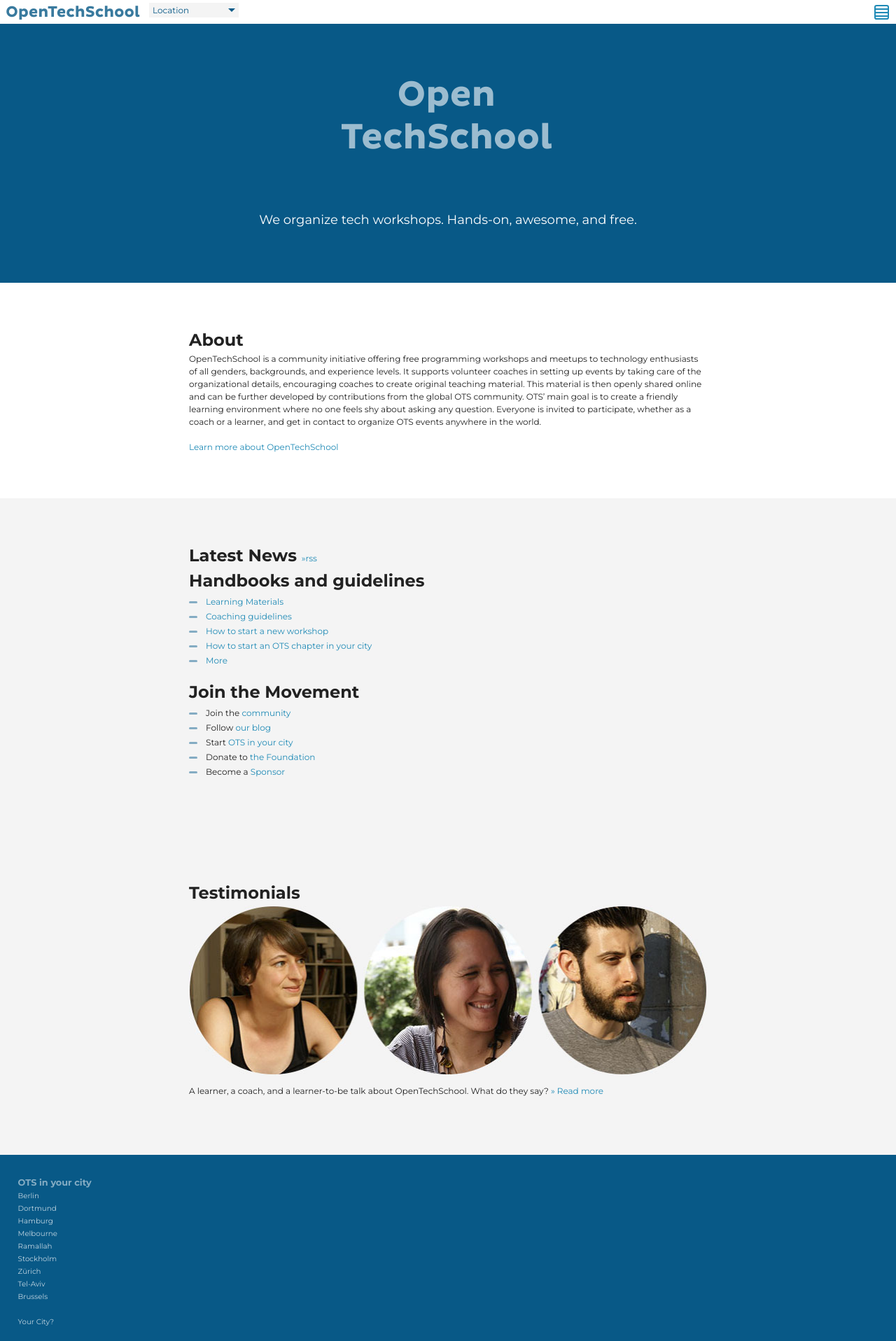
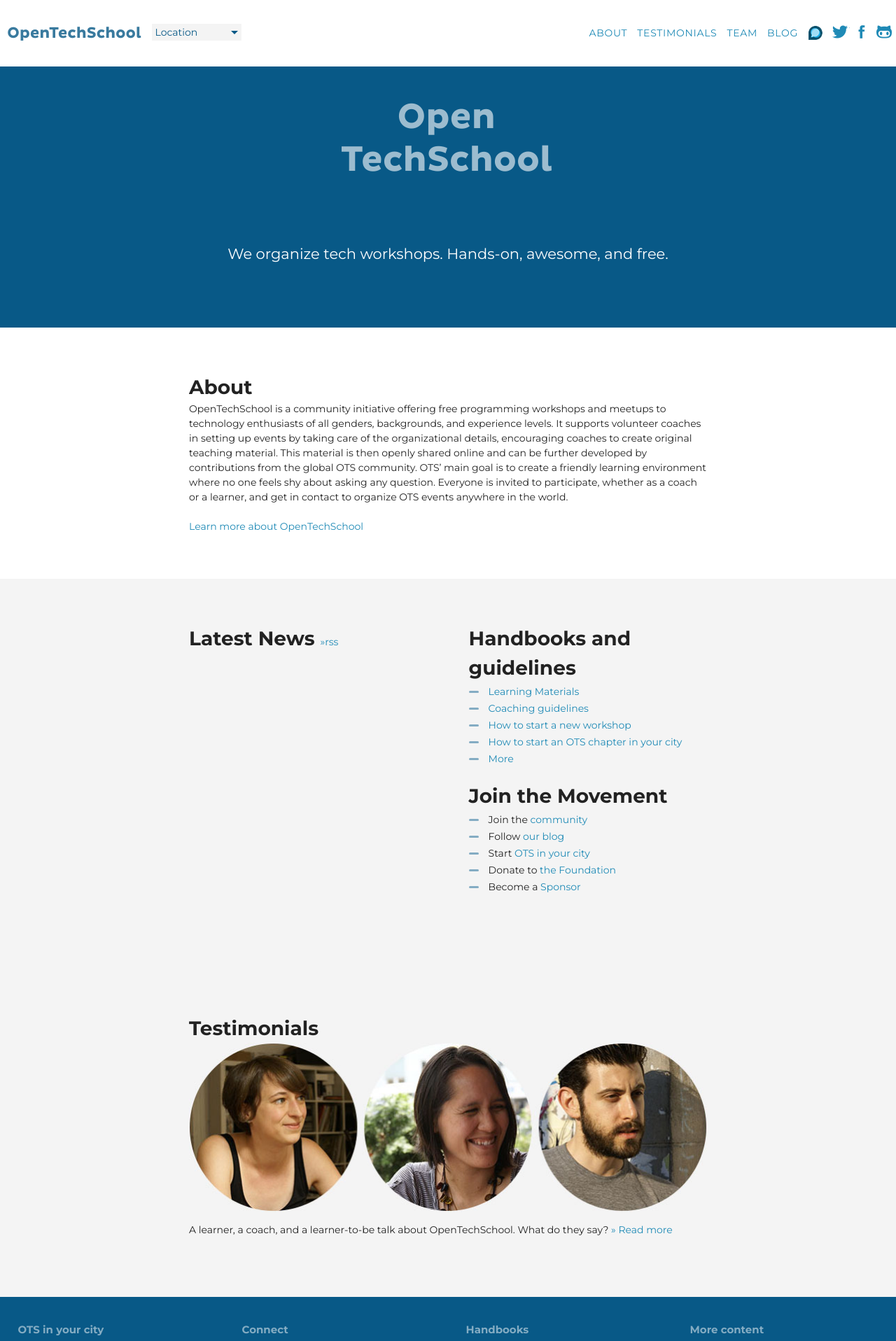
Before and after one commit to OpenTechSchool/www.opentechschool.org, a Jekyll site: the page built from index.html, in a window 1280 px wide. Shown: the top 1916 px of the page at 70% size. Built offline with Jekyll 4.4.1, drawn with Linux system fonts in a browser that asks for light colours; nearby versions of some CDN libraries.

Commit message:
commit newly compiled css

```diff
--- a/stylesheets/screen.css
+++ b/stylesheets/screen.css
@@ -1,4 +1,3 @@
-
 /* Welcome to Compass. In this file you should write your main styles. (or centralize your imports) Import this file using the following HTML or equivalent: <link href="/stylesheets/screen.css" media="screen, projection" rel="stylesheet" type="text/css" /> */
 html, body, div, span, applet, object, iframe, h1, h2, h3, h4, h5, h6, p, blockquote, pre, a, abbr, acronym, address, big, cite, code, del, dfn, em, img, ins, kbd, q, s, samp, small, strike, strong, sub, sup, tt, var, b, u, i, center, dl, dt, dd, ol, ul, li, fieldset, form, label, legend, table, caption, tbody, tfoot, thead, tr, th, td, article, aside, canvas, details, embed, figure, figcaption, footer, header, hgroup, menu, nav, output, ruby, section, summary, time, mark, audio, video { margin: 0; padding: 0; border: 0; font: inherit; font-size: 100%; vertical-align: baseline; }
 
@@ -239,7 +238,6 @@
 .dropdown.open .dropdown_menu li:first-child a { border: none; }
 
 /* Styles specific for city template */
-<<<<<<< HEAD
 .member_count { display: block; font-size: .666em; }
 
 .tagline { font-size: 35px; line-height: 1.2; margin-bottom: 1em; text-shadow: 0 1px 1px rgba(255, 255, 255, 0.8); }
@@ -268,13 +266,15 @@
 .nav_external { padding-top: .25em; }
 .nav_external li { margin: 0 .25em; border-top: none; }
 .nav_external a { border: 0; }
-.nav_external .ots_nav_icon { width: 28px; height: 28px; padding: 0; text-indent: 100%; white-space: nowrap; overflow: hidden; background: transparent url("../images/ots_icons.png") no-repeat 50% 0; }
-.nav_external .github { background-position: 50% 0; }
-.nav_external .twitter { background-position: 50% -28px; }
-.nav_external .facebook { background-position: 50% -56px; }
-.nav_external .github:hover, .nav_external .github:focus { background-position: 50% -84px; }
-.nav_external .twitter:hover, .nav_external .twitter:focus { background-position: 50% -112px; }
-.nav_external .facebook:hover, .nav_external .facebook:focus { background-position: 50% -140px; }
+.nav_external .ots_nav_icon { width: 28px; height: 28px; padding: 0; text-indent: 100%; white-space: nowrap; overflow: hidden; background: transparent url("../images/ots_icons.png") no-repeat 0 0; }
+.nav_external .github { background-position: 0 0; }
+.nav_external .twitter { background-position: 0 -28px; }
+.nav_external .facebook { background-position: 0 -56px; }
+.nav_external .github:hover, .nav_external .github:focus { background-position: 0 -84px; }
+.nav_external .twitter:hover, .nav_external .twitter:focus { background-position: 0 -112px; }
+.nav_external .facebook:hover, .nav_external .facebook:focus { background-position: 0 -140px; }
+.nav_external .discourse { background-position: -28px 0; }
+.nav_external .discourse:hover, .nav_external .discourse:focus { background-position: -28px -83px; }
 
 .btn_navbar { float: right; margin: 0.5em 0.75em; padding: 0; border: 2px solid #1f8ab6; border-radius: .25em; background: transparent; cursor: pointer; }
 
@@ -285,7 +285,7 @@
 .collapse { display: none; }
 .collapse.in { display: block; }
 .collapse.in > li { text-align: center; }
-.collapse.in .nav_external { width: 128px; margin: .25em auto; }
+.collapse.in .nav_external { width: 150px; margin: .25em auto; }
 .collapse.in .nav_external li { float: left; }
 
 .carousel { position: relative; margin-bottom: 20px; }
@@ -318,336 +318,34 @@
 .quote { margin-bottom: .8751em; line-height: 1.2; }
 
 .author { font-size: .8751em; }
-=======
-/* line 9, ../sass/imports/_city.scss */
-.member_count {
-  display: block;
-  font-size: .666em;
-}
 
-/* line 14, ../sass/imports/_city.scss */
-.tagline {
-  font-size: 35px;
-  line-height: 1.2;
-  margin-bottom: 1em;
-  text-shadow: 0 1px 1px rgba(255, 255, 255, 0.8);
-}
-
-/* line 21, ../sass/imports/_city.scss */
-.site_header_img {
-  color: #085987;
-  background-size: 768px;
-  background-repeat: no-repeat;
-}
-
-/* line 27, ../sass/imports/_city.scss */
-.site_header_berlin {
-  background-image: url(/images/bg_berlin.jpg);
-  background-position: 50% 55%;
-}
-
-/* line 32, ../sass/imports/_city.scss */
-.site_header_stockholm {
-  background-image: url(/images/bg_stockholm.jpg);
-  background-position: 50% 50%;
-}
-
-/* line 37, ../sass/imports/_city.scss */
-.site_header_melbourne {
-  background-image: url(/images/bg_melbourne.jpg);
-  background-position: 50% 0%;
-}
-
-/* line 42, ../sass/imports/_city.scss */
-.site_header_hamburg {
-  background-image: url(/images/bg_hamburg.jpg);
-  background-position: 50% 0%;
-}
-
-/* line 47, ../sass/imports/_city.scss */
-.site_header_dortmund {
-  background-image: url(/images/bg_dortmund.jpg);
-  background-position: 50% 0%;
-}
-
-/* line 52, ../sass/imports/_city.scss */
-.site_header_ramallah {
-  background-image: url(../images/bg_ramallah.jpg);
-  background-position: 50% 0%;
-}
-
-/* line 57, ../sass/imports/_city.scss */
-.site_header_zurich {
-  background-image: url(../images/bg_zurich.jpg);
-  background-position: 30% 5%;
-  background-size: 105%;
-}
-
-/* line 63, ../sass/imports/_city.scss */
-.site_header_about {
-  height: 600px;
-  background-size: 1300px;
-  background-image: url(/images/bg_about.jpg);
-  background-position: 50% 50%;
-}
-
-/* line 1, ../sass/imports/_nav.scss */
-.nav {
-  text-transform: uppercase;
-  clear: both;
-}
-/* line 4, ../sass/imports/_nav.scss */
-.nav a {
-  display: block;
-  padding: .5em;
-  letter-spacing: 0.05em;
-}
-
-/* line 11, ../sass/imports/_nav.scss */
-.nav_external {
-  padding-top: .25em;
-}
-/* line 13, ../sass/imports/_nav.scss */
-.nav_external li {
-  margin: 0 .25em;
-  border-top: none;
-}
-/* line 17, ../sass/imports/_nav.scss */
-.nav_external a {
-  border: 0;
-}
-/* line 20, ../sass/imports/_nav.scss */
-.nav_external .ots_nav_icon {
-  width: 28px;
-  height: 28px;
-  padding: 0;
-  text-indent: 100%;
-  white-space: nowrap;
-  overflow: hidden;
-  background: transparent url("../images/ots_icons.png") no-repeat 0 0;
-}
-/* line 29, ../sass/imports/_nav.scss */
-.nav_external .github {
-  background-position: 0 0;
-}
-/* line 32, ../sass/imports/_nav.scss */
-.nav_external .twitter {
-  background-position: 0 -28px;
-}
-/* line 35, ../sass/imports/_nav.scss */
-.nav_external .facebook {
-  background-position: 0 -56px;
-}
-/* line 39, ../sass/imports/_nav.scss */
-.nav_external .github:hover,
-.nav_external .github:focus {
-  background-position: 0 -84px;
-}
-/* line 43, ../sass/imports/_nav.scss */
-.nav_external .twitter:hover,
-.nav_external .twitter:focus {
-  background-position: 0 -112px;
-}
-/* line 47, ../sass/imports/_nav.scss */
-.nav_external .facebook:hover,
-.nav_external .facebook:focus {
-  background-position: 0 -140px;
-}
-/* line 51, ../sass/imports/_nav.scss */
-.nav_external .discourse {
-  background-position: -28px 0;
-}
-/* line 56, ../sass/imports/_nav.scss */
-.nav_external .discourse:hover,
-.nav_external .discourse:focus {
-  background-position: -28px -83px;
-}
-
-/* line 61, ../sass/imports/_nav.scss */
-.btn_navbar {
-  float: right;
-  margin: 0.5em 0.75em;
-  padding: 0;
-  border: 2px solid #1f8ab6;
-  border-radius: .25em;
-  background: transparent;
-  cursor: pointer;
-}
-
-/* line 70, ../sass/imports/_nav.scss */
-.btn_navbar .icon_bar {
-  display: block;
-  width: 1.25em;
-  height: 2px;
-  margin-top: 3px;
-  background-color: #1f8ab6;
-}
-
-/* line 77, ../sass/imports/_nav.scss */
-.btn_navbar .icon_bar_last {
-  margin-bottom: 2px;
-}
-
-/* line 81, ../sass/imports/_nav.scss */
-.collapse {
-  display: none;
-}
-/* line 84, ../sass/imports/_nav.scss */
-.collapse.in {
-  display: block;
-}
-/* line 86, ../sass/imports/_nav.scss */
-.collapse.in > li {
-  text-align: center;
-}
-/* line 90, ../sass/imports/_nav.scss */
-.collapse.in .nav_external {
-  width: 150px;
-  margin: .25em auto;
-}
-/* line 93, ../sass/imports/_nav.scss */
-.collapse.in .nav_external li {
-  float: left;
-}
-
-/* line 5, ../sass/imports/_carousel.scss */
-.carousel {
-  position: relative;
-  margin-bottom: 20px;
-}
-
-/* line 10, ../sass/imports/_carousel.scss */
-.carousel-inner {
-  overflow: hidden;
-  width: 100%;
-  position: relative;
-}
-
-/* line 18, ../sass/imports/_carousel.scss */
-.carousel .item {
-  display: none;
-  position: relative;
-  -webkit-transition: 0.6s ease-in-out left;
-  -moz-transition: 0.6s ease-in-out left;
-  -o-transition: 0.6s ease-in-out left;
-  transition: 0.6s ease-in-out left;
-}
-/* line 28, ../sass/imports/_carousel.scss */
-.carousel .item > img {
-  display: block;
-  line-height: 1;
-}
-/* line 35, ../sass/imports/_carousel.scss */
-.carousel .active,
-.carousel .next,
-.carousel .prev {
-  display: block;
-}
-/* line 37, ../sass/imports/_carousel.scss */
-.carousel .active {
-  left: 0;
-}
-/* line 42, ../sass/imports/_carousel.scss */
-.carousel .next,
-.carousel .prev {
-  position: absolute;
-  top: 0;
-  width: 100%;
-}
-/* line 48, ../sass/imports/_carousel.scss */
-.carousel .next {
-  left: 100%;
-}
-/* line 51, ../sass/imports/_carousel.scss */
-.carousel .prev {
-  left: -100%;
-}
-/* line 55, ../sass/imports/_carousel.scss */
-.carousel .next.left,
-.carousel .prev.right {
-  left: 0;
-}
-/* line 59, ../sass/imports/_carousel.scss */
-.carousel .active.left {
-  left: -100%;
-}
-/* line 62, ../sass/imports/_carousel.scss */
-.carousel .active.right {
-  left: 100%;
-}
-
-/* line 73, ../sass/imports/_carousel.scss */
-.carousel-control {
-  position: absolute;
-  top: 40%;
-  left: -.5em;
-  width: .7em;
-  height: .7em;
-  padding: .15em;
-  margin-top: -20px;
-  font-size: 3em;
-  font-weight: 100;
-  line-height: .5em;
-  color: white;
-  text-align: right;
-  background: #efefef;
-  border-radius: 100%;
-  opacity: 0.8;
-  filter: alpha(opacity=80);
-}
-/* line 92, ../sass/imports/_carousel.scss */
-.carousel-control.right {
-  left: auto;
-  right: -.5em;
-  text-align: left;
-}
-/* line 99, ../sass/imports/_carousel.scss */
-.carousel-control:hover {
-  text-decoration: none;
-  opacity: 1;
-  filter: alpha(opacity=1);
-}
-
-/* line 110, ../sass/imports/_carousel.scss */
-.carousel-caption {
-  position: absolute;
-  left: 0;
-  right: 0;
-  bottom: 0;
-  padding: 15px;
-  background: #EFEFEF;
-  background: rgba(0, 0, 0, 0.5);
-}
-
-/* line 119, ../sass/imports/_carousel.scss */
-.testimonial-caption {
-  left: auto;
-  width: 450px;
-  max-width: 86%;
-  bottom: 1em;
-  left: 1em;
-  font-size: .75em;
-  text-shadow: 0 1px 1px #000;
-}
-
-/* line 129, ../sass/imports/_carousel.scss */
-.carousel-caption h4,
-.carousel-caption p {
-  color: #FFF;
-}
-
-/* line 132, ../sass/imports/_carousel.scss */
-.carousel-caption h4 {
-  margin: 0 0 5px;
-}
-
-/* line 136, ../sass/imports/_carousel.scss */
-.quote {
-  margin-bottom: .8751em;
-  line-height: 1.2;
-}
-
-/* line 140, ../sass/imports/_carousel.scss */
-.author {
-  font-size: .8751em;
-}
+/* variables */
+/* colors */
+/* main blue, logo */
+/* Blue links */
+/* Blue hover states */
+/* Default text color*/
+/* (Inverted) Text color on dark blue backgrounds */
+/* (Inverted) Link color on dark blue backgrounds */
+/* Highlighted, red links, buttons, other highlights */
+/* Red hover states */
+@media screen and (min-width: 440px) { .float_list > li { float: left; }
+  .float_list_4 > li { width: 46%; } }
+@media screen and (min-width: 768px) { body { font-size: 87.5%; }
+  .nav { float: right; clear: none; }
+  .nav li { float: left; border: none; }
+  .btn_navbar { display: none; }
+  .collapse { display: block; }
+  .container_narrow { width: 100%; padding: 0; }
+  .top_bar { position: absolute; height: 2.5em; padding: 30px 0; -webkit-transition: padding-bottom .25s ease-in; -moz-transition: padding-bottom .25s ease-in; -o-transition: padding-bottom .25s ease-in; transition: padding-bottom .25s ease-in; }
+  .top_bar.affix { position: fixed; border-bottom: 1px solid #085987; padding: 10px 0; }
+  .logo_top_bar { width: auto; }
+  .col_left { width: 46%; float: left; margin: 0 4% 1.5em 0; }
+  .col_right { width: 46%; float: right; margin: 0 0 1.5em 4%; }
+  .float_list_4 > li { width: 21%; }
+  .site_header { padding-top: 7em; }
+  .site_header_core img, .carousel_testimonial { padding-top: 3em; }
+  .testimonial-caption { font-size: 1em; }
+  .site_header_img { background-size: 125%; }
+  .name .close-up { margin-right: 1.5em; float: left; }
+  .name strong { margin-top: 2.4em; } }
```
